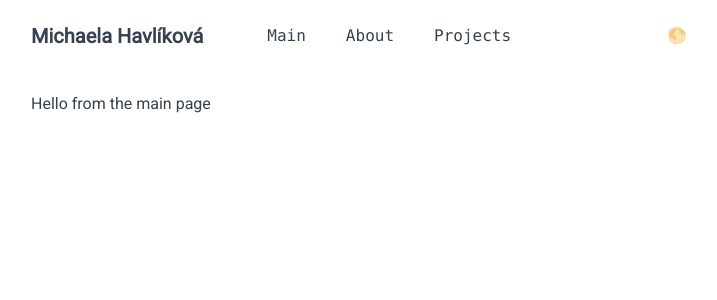
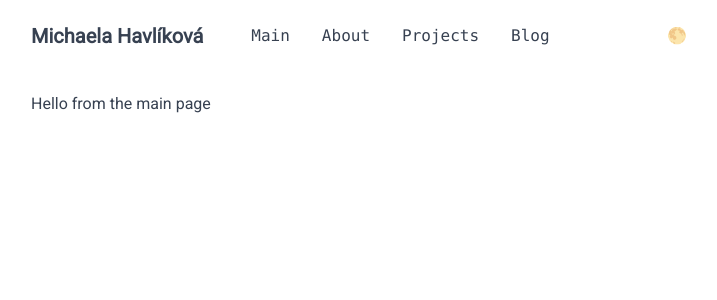
Before and after one commit to MichelleH17/portfolio, a Nuxt app: page / in a window 1280 px wide. Shown: the top 300 px of the page, without its empty margins (281-998 px from the left). Built offline with nearby package versions, Linux system fonts and the light colour scheme.

Commit message:
Swith links order, edit spaces

```diff
--- a/app/components/menu.vue
+++ b/app/components/menu.vue
@@ -1,6 +1,6 @@
 <template>
   <nav class="font-mono">
-    <ul class="flex space-x-6">
+    <ul class="flex space-x-4">
       <li>
         <NuxtLink to="/" class="link">Main</NuxtLink>
       </li>
@@ -9,6 +9,9 @@
       </li>
       <li>
         <NuxtLink to="/projects" class="link">Projects</NuxtLink>
+      </li>
+      <li>
+        <NuxtLink to="/blog" class="link">Blog</NuxtLink>
       </li>
     </ul>
   </nav>
--- a/app/layouts/default.vue
+++ b/app/layouts/default.vue
@@ -1,7 +1,7 @@
 <template>
   <div class="container mx-auto max-w-2xl">
     <header class="flex justify-between items-center mt-5">
-      <div class="flex items-center space-x-12">
+      <div class="flex items-center space-x-8">
         <div>
           <NuxtLink to="/" class="text-xl font-semibold hover:bg-green-100 dark:hover:bg-green-300 px-2 py-1 hover:dark:text-gray-800">Michaela Havlíková</NuxtLink>
         </div>
```
